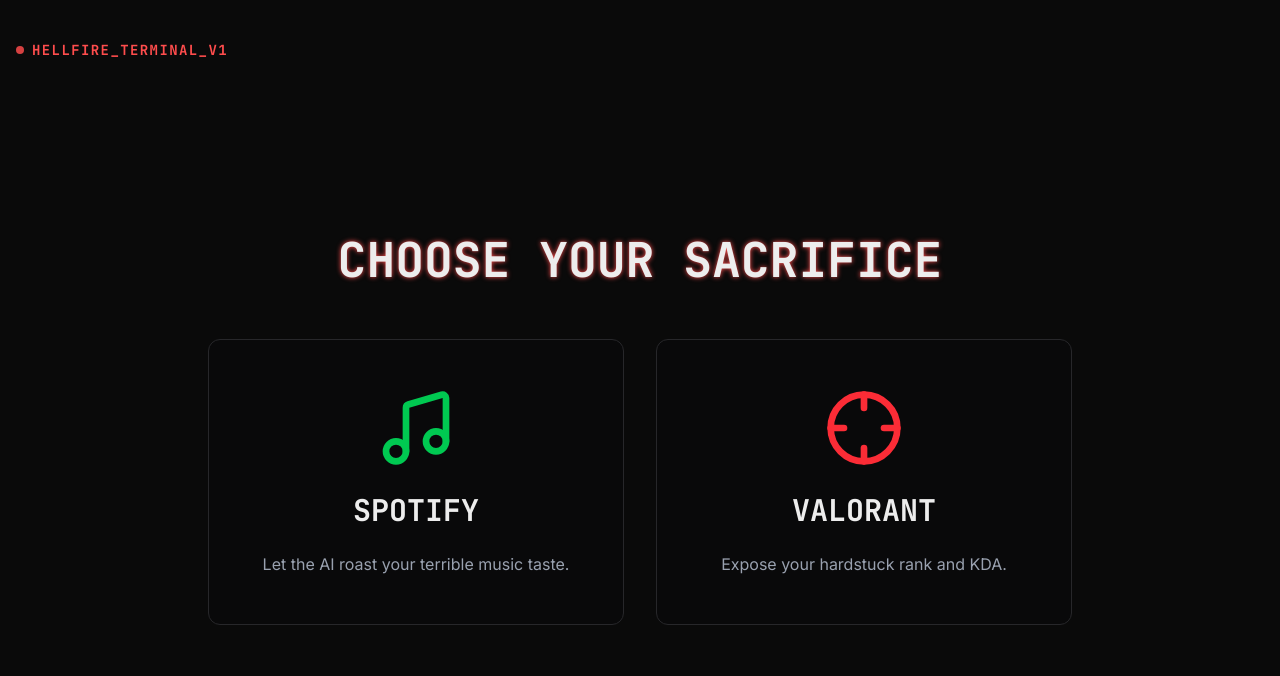
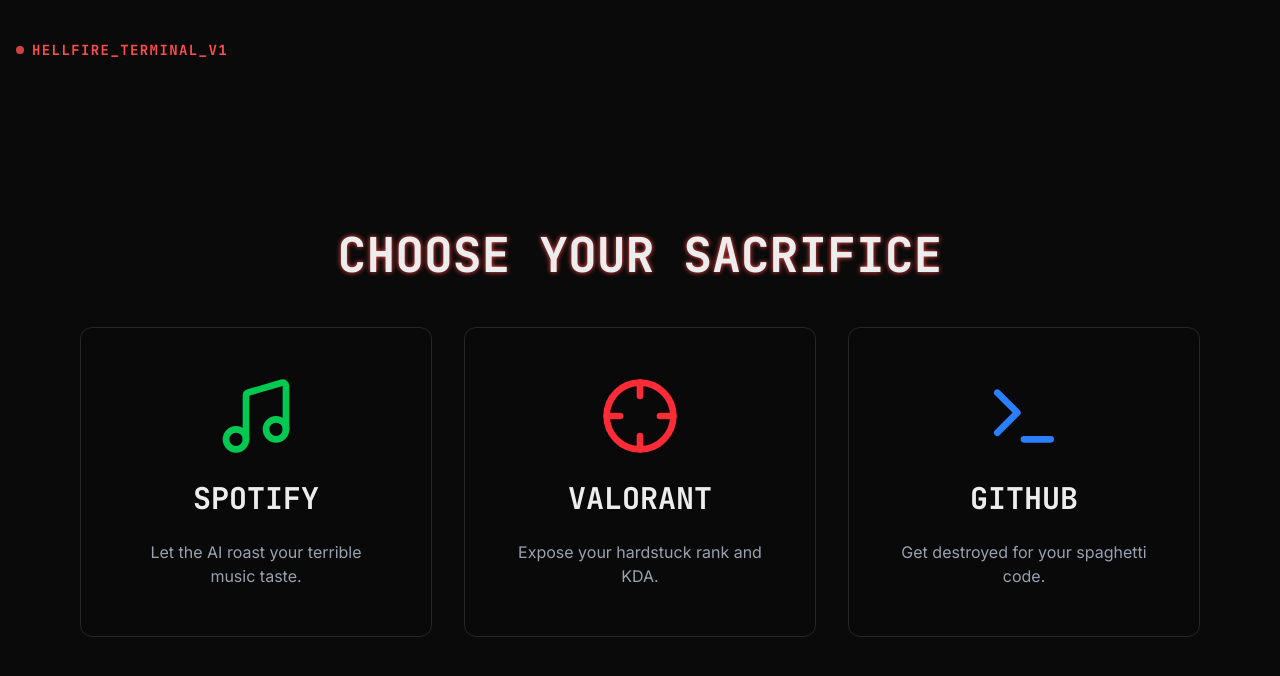
Before and after one commit to iammsp-star/cooked-app, a Next.js app: page / in a window 1280 px wide. Both pictures are taken after a click on the button "ENTER THE PIT". Shown: the top 676 px of the page. Built offline with nearby package versions, Linux system fonts and the light colour scheme.

Commit message:
feat: add Github platform integration

```diff
--- a/app/api/roast/route.ts
+++ b/app/api/roast/route.ts
@@ -10,6 +10,12 @@
   "Hardstuck Silver for 4 Acts straight? Your KDA is lower than your credit score. You blame your teammates but we both know you're the one bottom fragging as Reyna.",
   "Ah, an Instalock Jett who doesn't enter site. Your aim is so bad even the training bots are laughing at you. Please uninstall, for the sake of the community.",
   "You have 1000 hours in this game and your crosshair placement still looks like you're looking for loose change on the ground. A literal potato could hold an angle better than you."
+];
+
+const GITHUB_ROASTS = [
+  "500 commits to main and zero tests? You're basically building a house of cards in a hurricane. I see more code on StackOverflow than in your actual brain.",
+  "Your contribution graph looks like a barcode that scans as 'unemployable'. A single green square every two months doesn't make you a developer.",
+  "Ah yes, the '10x engineer' who writes spaghetti code so tangled it could be served at an Italian restaurant. Your PRs are war crimes."
 ];
 
 export async function POST(request: Request) {
@@ -34,6 +40,11 @@
       roast = `Listen here ${identity}, ${selectedRoast.charAt(0).toLowerCase() + selectedRoast.slice(1)}`;
       syncedMetrics = ["Silver 2", "Jett Instalock", "35% Win Rate", "0.8 KDA"];
       metrics = { status: "critical", damage: "low" };
+    } else if (platform === "github") {
+      const selectedRoast = GITHUB_ROASTS[Math.floor(Math.random() * GITHUB_ROASTS.length)];
+      roast = `Listen here ${identity}, ${selectedRoast.charAt(0).toLowerCase() + selectedRoast.slice(1)}`;
+      syncedMetrics = ["500 Commits to Main", "0 Tests Written", "StackOverflow Pro", "Spaghetti Code"];
+      metrics = { status: "unemployable", quality: "garbage" };
     } else {
       roast = "I don't even know what to roast you for. You're just generally a disappointment.";
       syncedMetrics = ["Unknown", "Data Not Found"];
--- a/app/page.tsx
+++ b/app/page.tsx
@@ -19,7 +19,7 @@
 
   const handleEnter = () => setAppState("selection");
 
-  const handleSelect = async (platform: "spotify" | "valorant", accountId: string) => {
+  const handleSelect = async (platform: "spotify" | "valorant" | "github", accountId: string) => {
     setAppState("syncing");
 
     try {
--- a/components/Selection.tsx
+++ b/components/Selection.tsx
@@ -1,15 +1,15 @@
 "use client";
 
 import { motion, AnimatePresence } from "framer-motion";
-import { Music, Crosshair, ArrowRight, ArrowLeft } from "lucide-react";
+import { Music, Crosshair, Terminal, ArrowRight, ArrowLeft } from "lucide-react";
 import { useState } from "react";
 
 interface SelectionProps {
-  onSelect: (platform: "spotify" | "valorant", accountId: string) => void;
+  onSelect: (platform: "spotify" | "valorant" | "github", accountId: string) => void;
 }
 
 export default function Selection({ onSelect }: SelectionProps) {
-  const [selectedPlatform, setSelectedPlatform] = useState<"spotify" | "valorant" | null>(null);
+  const [selectedPlatform, setSelectedPlatform] = useState<"spotify" | "valorant" | "github" | null>(null);
   const [accountId, setAccountId] = useState("");
 
   const handleSubmit = (e: React.FormEvent) => {
@@ -21,7 +21,7 @@
 
   return (
     <motion.div
-      className="flex flex-col items-center justify-center min-h-[80vh] gap-12 w-full max-w-4xl mx-auto"
+      className="flex flex-col items-center justify-center min-h-[80vh] gap-12 w-full max-w-6xl mx-auto"
       initial={{ opacity: 0, y: 50 }}
       animate={{ opacity: 1, y: 0 }}
       exit={{ opacity: 0, scale: 1.1 }}
@@ -36,7 +36,7 @@
           {!selectedPlatform ? (
             <motion.div
               key="platform-cards"
-              className="flex flex-col md:flex-row gap-8 w-full"
+              className="grid grid-cols-1 md:grid-cols-3 gap-8 w-full"
               initial={{ opacity: 0, x: -20 }}
               animate={{ opacity: 1, x: 0 }}
               exit={{ opacity: 0, x: 20 }}
@@ -62,6 +62,17 @@
                   Expose your hardstuck rank and KDA.
                 </p>
               </button>
+
+              <button
+                onClick={() => setSelectedPlatform("github")}
+                className="flex-1 p-12 flex flex-col items-center gap-6 border border-zinc-800 bg-zinc-950/50 hover:bg-zinc-900 rounded-xl transition-all hover:border-[#ff4d4d] hover:shadow-[0_0_30px_rgba(255,77,77,0.2)] group"
+              >
+                <Terminal className="w-20 h-20 text-blue-500 group-hover:text-[#ff4d4d] transition-colors" />
+                <h3 className="text-3xl font-bold font-mono uppercase">GitHub</h3>
+                <p className="text-gray-400 font-sans text-center">
+                  Get destroyed for your spaghetti code.
+                </p>
+              </button>
             </motion.div>
           ) : (
             <motion.div
@@ -71,25 +82,33 @@
               animate={{ opacity: 1, scale: 1 }}
               exit={{ opacity: 0, scale: 0.9 }}
             >
-              {selectedPlatform === "spotify" ? (
-                <Music className="w-16 h-16 text-[#ff4d4d]" />
-              ) : (
-                <Crosshair className="w-16 h-16 text-[#ff4d4d]" />
-              )}
+              {selectedPlatform === "spotify" && <Music className="w-16 h-16 text-[#ff4d4d]" />}
+              {selectedPlatform === "valorant" && <Crosshair className="w-16 h-16 text-[#ff4d4d]" />}
+              {selectedPlatform === "github" && <Terminal className="w-16 h-16 text-[#ff4d4d]" />}
 
               <div className="text-center w-full">
                 <h3 className="text-2xl font-bold font-mono uppercase text-[#ff4d4d] mb-2">
-                  {selectedPlatform === "spotify" ? "Enter Spotify ID" : "Enter Riot ID"}
+                  {selectedPlatform === "spotify" && "Enter Spotify ID"}
+                  {selectedPlatform === "valorant" && "Enter Riot ID"}
+                  {selectedPlatform === "github" && "Enter GitHub Username"}
                 </h3>
                 <p className="text-zinc-400 text-sm mb-6">
-                  {selectedPlatform === "spotify" ? "e.g., your username or profile link" : "e.g., TenZ#NA1"}
+                  {selectedPlatform === "spotify" && "e.g., your username or profile link"}
+                  {selectedPlatform === "valorant" && "e.g., TenZ#NA1"}
+                  {selectedPlatform === "github" && "e.g., torvalds"}
                 </p>
 
                 <form onSubmit={handleSubmit} className="flex flex-col gap-4 w-full">
                   <input
                     type="text"
                     required
-                    placeholder={selectedPlatform === "spotify" ? "Spotify Username" : "Riot ID #TAG"}
+                    placeholder={
+                      selectedPlatform === "spotify"
+                        ? "Spotify Username"
+                        : selectedPlatform === "valorant"
+                        ? "Riot ID #TAG"
+                        : "GitHub Username"
+                    }
                     value={accountId}
                     onChange={(e) => setAccountId(e.target.value)}
                     className="w-full bg-black border border-zinc-700 text-white p-4 rounded-md focus:border-[#ff4d4d] focus:outline-none transition-colors font-mono text-center"
```
